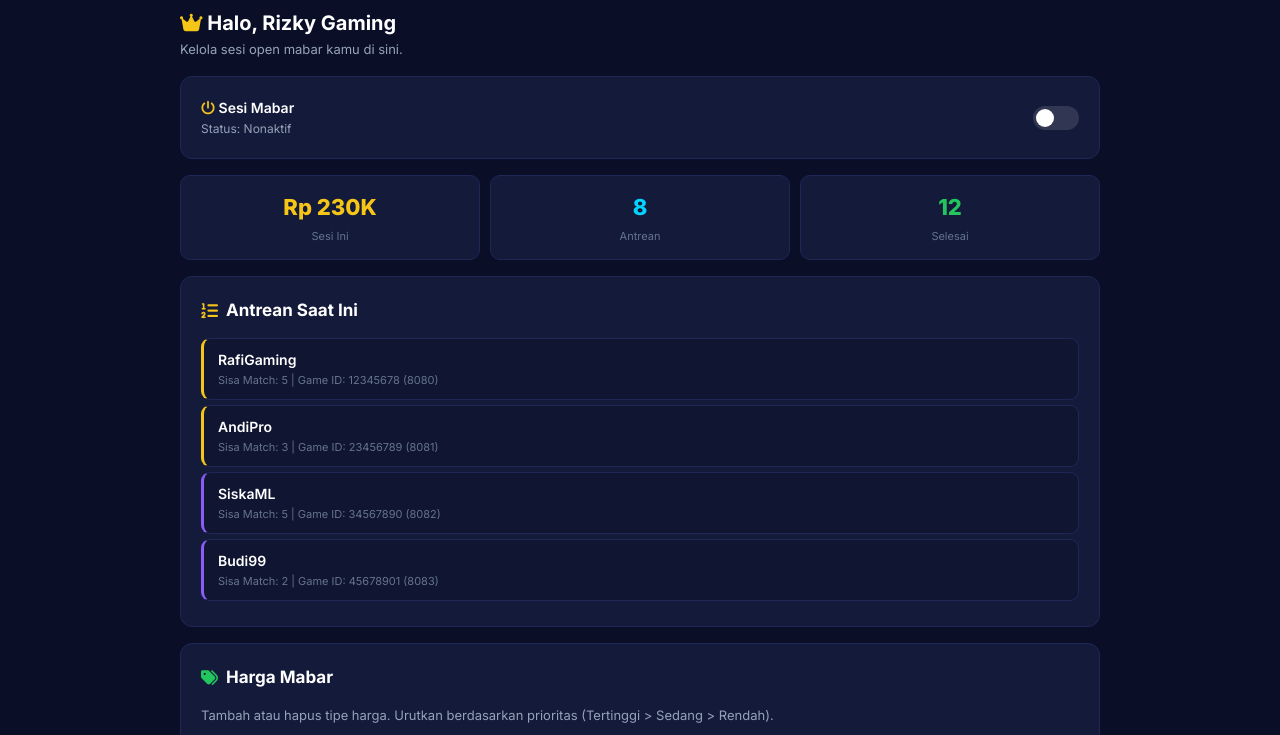
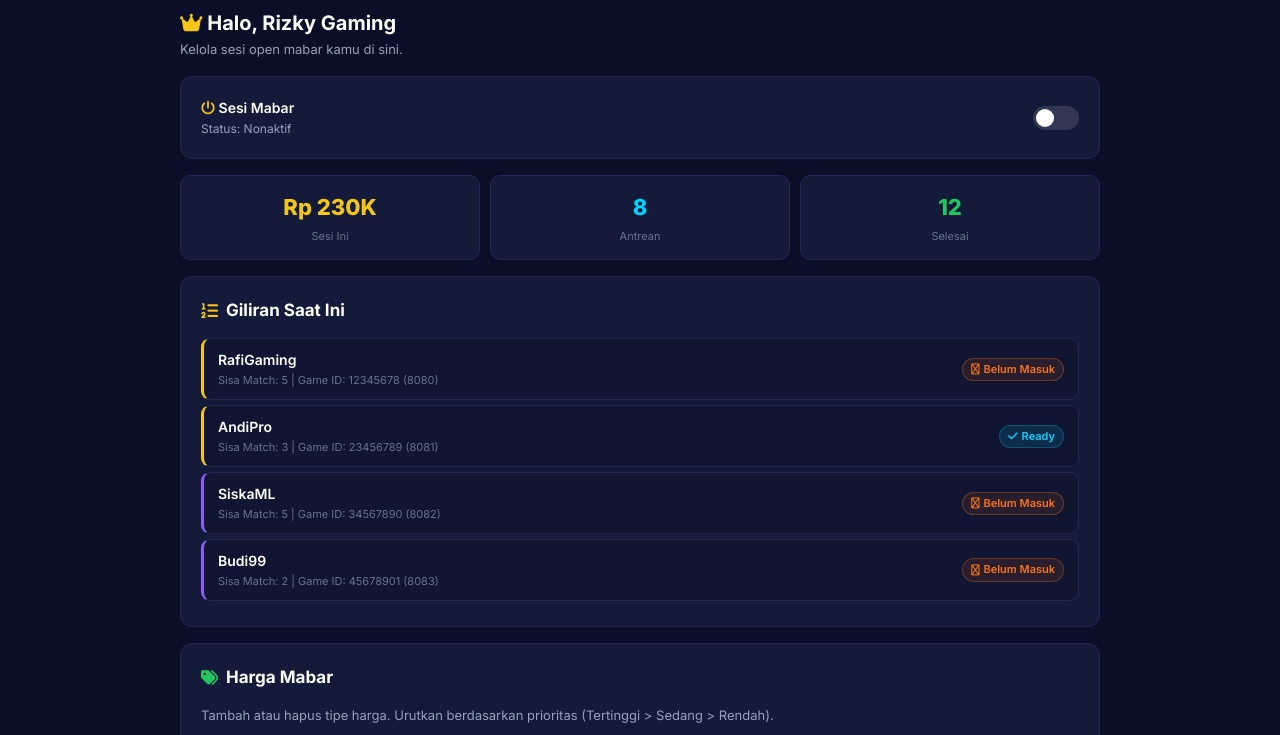
Before and after one commit to fzrilsh/MabarOps, a plain HTML site: page streamer-dashboard.html in a window 1280 px wide. Shown: the part 65-800 px from the top of the page. Drawn offline with Linux system fonts and the light colour scheme.

Commit message:
feat: update queue section titles and add status badges for players

```diff
--- a/streamer-dashboard.html
+++ b/streamer-dashboard.html
@@ -59,30 +59,34 @@
     </div>
 
     <div class="card">
-      <div class="section-title"><i class="fa-solid fa-list-ol" style="color:var(--gold);"></i> Antrean Saat Ini</div>
+      <div class="section-title"><i class="fa-solid fa-list-ol" style="color:var(--gold);"></i> Giliran Saat Ini</div>
       <div class="queue-row" style="border-left:3px solid var(--gold);">
         <div class="queue-info">
           <div class="queue-name">RafiGaming</div>
           <div class="queue-meta">Sisa Match: 5 | Game ID: 12345678 (8080)</div>
         </div>
+        <span class="badge badge-waiting" style="border-color:rgb(249 115 22 / 0.3);background:rgb(249 115 22 / 0.1);color:var(--orange);flex-shrink:0;"><i class="fa-regular fa-door-open"></i> Belum Masuk</span>
       </div>
       <div class="queue-row" style="border-left:3px solid var(--gold);">
         <div class="queue-info">
           <div class="queue-name">AndiPro</div>
           <div class="queue-meta">Sisa Match: 3 | Game ID: 23456789 (8081)</div>
         </div>
+        <span class="badge badge-playing" style="flex-shrink:0;"><i class="fa-solid fa-check"></i> Ready</span>
       </div>
       <div class="queue-row" style="border-left:3px solid var(--purple);">
         <div class="queue-info">
           <div class="queue-name">SiskaML</div>
           <div class="queue-meta">Sisa Match: 5 | Game ID: 34567890 (8082)</div>
         </div>
+        <span class="badge badge-waiting" style="border-color:rgb(249 115 22 / 0.3);background:rgb(249 115 22 / 0.1);color:var(--orange);flex-shrink:0;"><i class="fa-regular fa-door-open"></i> Belum Masuk</span>
       </div>
       <div class="queue-row" style="border-left:3px solid var(--purple);">
         <div class="queue-info">
           <div class="queue-name">Budi99</div>
           <div class="queue-meta">Sisa Match: 2 | Game ID: 45678901 (8083)</div>
         </div>
+        <span class="badge badge-waiting" style="border-color:rgb(249 115 22 / 0.3);background:rgb(249 115 22 / 0.1);color:var(--orange);flex-shrink:0;"><i class="fa-regular fa-door-open"></i> Belum Masuk</span>
       </div>
     </div>
 
```
